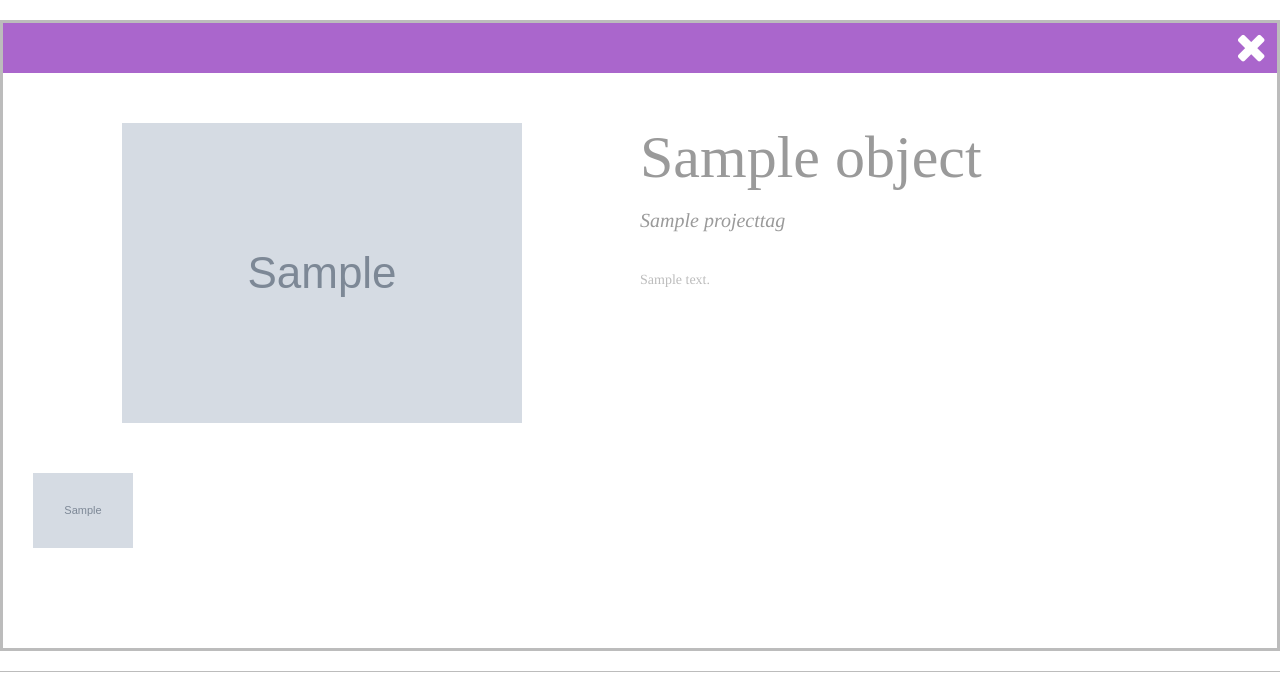
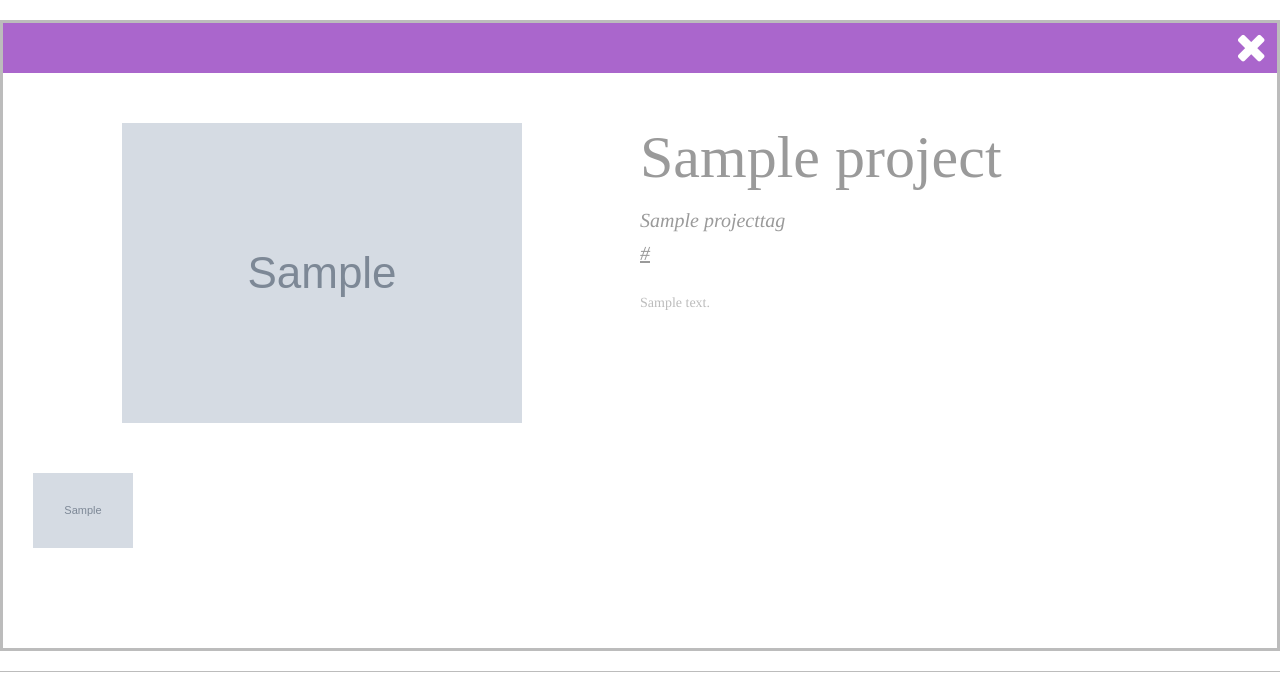
Before and after one commit to coreyja/legacy-coreyja.com, a Django app: template templates/Portfolio/detail.html in a window 1280 px wide. Shown: the part 125-816 px from the top of the page. Run offline with Django 3.2, Linux system fonts and the light colour scheme; tables that the repository leaves empty hold one stand-in row (values such as "Sample post"); the template is opened without the code that fills it: values that come from a table or form of the project are taken from there, most other values are stand-ins (such as "Sample title", 1, 10 or a date in 2020); grey boxes marked "Sample" are stand-in pictures; some web fonts are replaced.

Commit message:
Added styling for project url

```diff
--- a/main/models.py
+++ b/main/models.py
@@ -50,9 +50,6 @@ class Project(models.Model):
     def get_tag_string(self):
         return ', '.join([str(x) for x in self.tags.all()])
 
-    def get_six_pictures(self):
-        return self.pictures.all()[:6]
-
     def get_first_picture(self):
         if self.pictures.count():
             return self.pictures.all()[0]
--- a/static/less/content-portfolio-detail.less
+++ b/static/less/content-portfolio-detail.less
@@ -65,7 +65,22 @@
 		font-style: italic;
 		font-size: 20px;
 
-		margin-bottom: 40px;
+		margin-bottom: 0px;
+	}
+
+	h2.url {
+		font-family: 'Times';
+		font-weight: normal;
+		font-style: italic;
+		font-size: 20px;
+
+		margin-top: 10px;
+		margin-bottom: 30px;
+
+		a, a:visited, a:hover {
+			color: @dark-gray;
+		}
+
 	}
 
 	p.desc {
--- a/templates/Portfolio/detail.html
+++ b/templates/Portfolio/detail.html
@@ -11,11 +11,11 @@
             <div id="gallery">
 
                 <div class="main-image">
-                    <img src="{{ object.get_first_picture.picture.url }}">
+                    <img src="{{ project.get_first_picture.picture.url }}">
                 </div>
 
                 <div class="thumbnails">
-                {% for img in object.get_six_pictures %}
+                {% for img in project.pictures.all|slice:":6" %}
                     <img src="{{ img.picture.url }}">
                 {% endfor %}
                 </div>
@@ -25,12 +25,16 @@
 
         <div class="right">
             <h1 class="title">
-                {{ object.name }}
+                {{ project.name }}
             </h1>
             <h2 class="subtitle">{{ project.get_tag_string }}</h2>
 
+            {% if project.url %}
+                <h2 class="url"><a href="{{ project.url }}" target="_blank">{{ project.url }}</a></h2>
+            {% endif %}
+
             {% autoescape off %}
-            {{ object.description|description_split }}
+            {{ project.description|description_split }}
             {% endautoescape %}
         </div>
 
```
Also changed, not shown: static/css/content-portfolio-detail.css (+14 -1 lines), static/css/styles.css (+14 -1 lines), static/css/styles.min.css.
